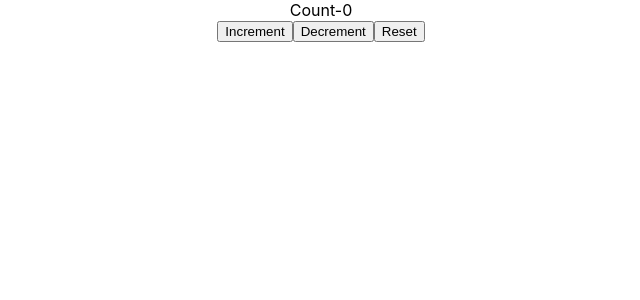
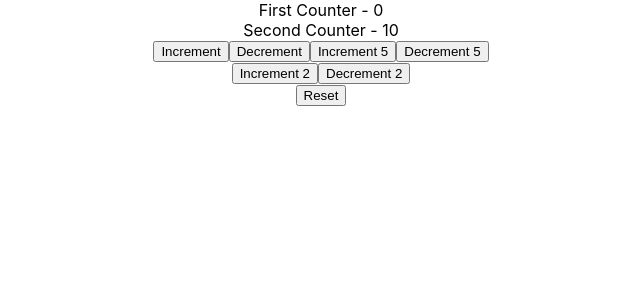
Before and after one commit to SandeepKumar377/ReactJs-Hooks-Tut, a React (Create React App) app: page / in a window 1280 px wide. Shown: the top 300 px of the page, without its empty margins (319-959 px from the left). Built offline with nearby package versions, Linux system fonts and the light colour scheme.

Commit message:
useReducer_(complex_state_&_action)

```diff
--- a/src/App.js
+++ b/src/App.js
@@ -1,6 +1,7 @@
 import React from 'react';
 import './App.css';
-import ReducerCounterOne from './components/ReducerCounterOne';
+import ReducerCounterOneTwo from './components/ReducerCounterTwo';
+// import ReducerCounterOne from './components/ReducerCounterOne';
 // import ComponentC from './components/ComponentC';
 // import DataFetching from './components/DataFetching';
 // import IntervalClassCounter from './components/IntervalClassCounter';
@@ -22,7 +23,8 @@
 function App() {
   return (
     <div className="App">
-      <ReducerCounterOne/>
+      <ReducerCounterOneTwo />
+      {/* <ReducerCounterOne/> */}
       {/* <UserContext.Provider value={'Sandeep'}>
         <ChannelContext.Provider value={'Kumar'}>
           <ComponentC />
--- a/src/components/ReducerCounterOne.js
+++ b/src/components/ReducerCounterOne.js
@@ -19,7 +19,7 @@
     const [count, dispatch] = useReducer(reducer, initialState)
     return (
         <div>
-            <div>Count-{count}</div>
+            <div>Count - {count}</div>
             <button onClick={() => dispatch('increment')}>Increment</button>
             <button onClick={() => dispatch('decrement')} >Decrement</button>
             <button onClick={() => dispatch('reset')} >Reset</button>
--- /dev/null
+++ b/src/components/ReducerCounterTwo.js
@@ -0,0 +1,44 @@
+import React, { useReducer } from 'react'
+
+const initialState = {
+    firstCounter: 0,
+    secondCounter: 10
+}
+const reducer = (state, action) => {
+    switch (action.type) {
+        case 'increment':
+            return { ...state, firstCounter: state.firstCounter + action.value }
+        case 'decrement':
+            return { ...state, firstCounter: state.firstCounter - action.value }
+        case 'increment2':
+            return { ...state, secondCounter: state.secondCounter + action.value }
+        case 'decrement2':
+            return { ...state, secondCounter: state.secondCounter - action.value }
+        case 'reset':
+            return initialState
+        default:
+            return state
+    }
+}
+
+
+function ReducerCounterTwo() {
+    const [count, dispatch] = useReducer(reducer, initialState)
+    return (
+        <div>
+            <div>First Counter - {count.firstCounter}</div>
+            <div>Second Counter - {count.secondCounter}</div>
+            <button onClick={() => dispatch({ type: 'increment', value: 1 })}>Increment</button>
+            <button onClick={() => dispatch({ type: 'decrement', value: 1 })} >Decrement</button>
+            <button onClick={() => dispatch({ type: 'increment', value: 5 })}>Increment 5</button>
+            <button onClick={() => dispatch({ type: 'decrement', value: 5 })} >Decrement 5</button>
+            <div>
+                <button onClick={() => dispatch({ type: 'increment2', value: 2 })}>Increment 2 </button>
+                <button onClick={() => dispatch({ type: 'decrement2', value: 2 })} >Decrement 2</button>
+            </div>
+            <button onClick={() => dispatch({ type: 'reset' })} >Reset</button>
+        </div>
+    )
+}
+
+export default ReducerCounterTwo
```
